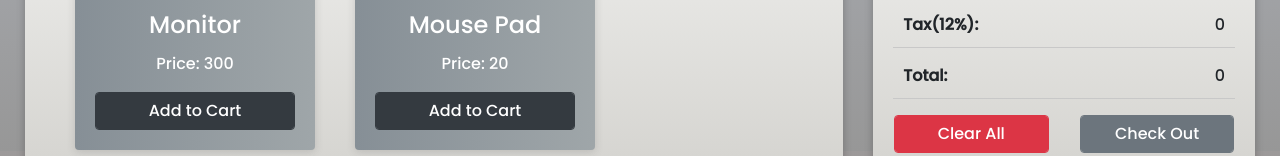
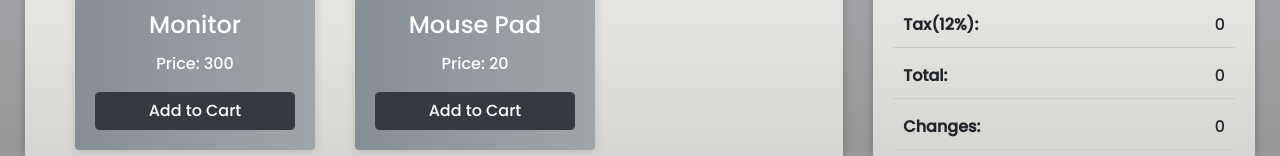
Before and after one commit to ralfdevera/CEO_De-Vera-Ralf, a plain HTML site: page index.html in a window 1280 px wide. Shown: the part 649-805 px from the top of the page. Drawn offline with nearby package versions, Linux system fonts and the light colour scheme.

Commit message:
Update index.html

```diff
--- a/index.html
+++ b/index.html
@@ -35,6 +35,10 @@
                     <p>Subtotal: <span class="subtotal float-right">0</span></p>
                     <p>Tax(12%): <span class="tax float-right">0</span></p>
                     <p>Total: <span class="total float-right">0</span></p>
+                    <p>Changes: <span class="changes float-right">0</span></p>
+
+
+
 
                     <div class="buttons row">
                         <button class="btn btn-danger form-control col-5" onclick="clearCart()">Clear All</button>
```
